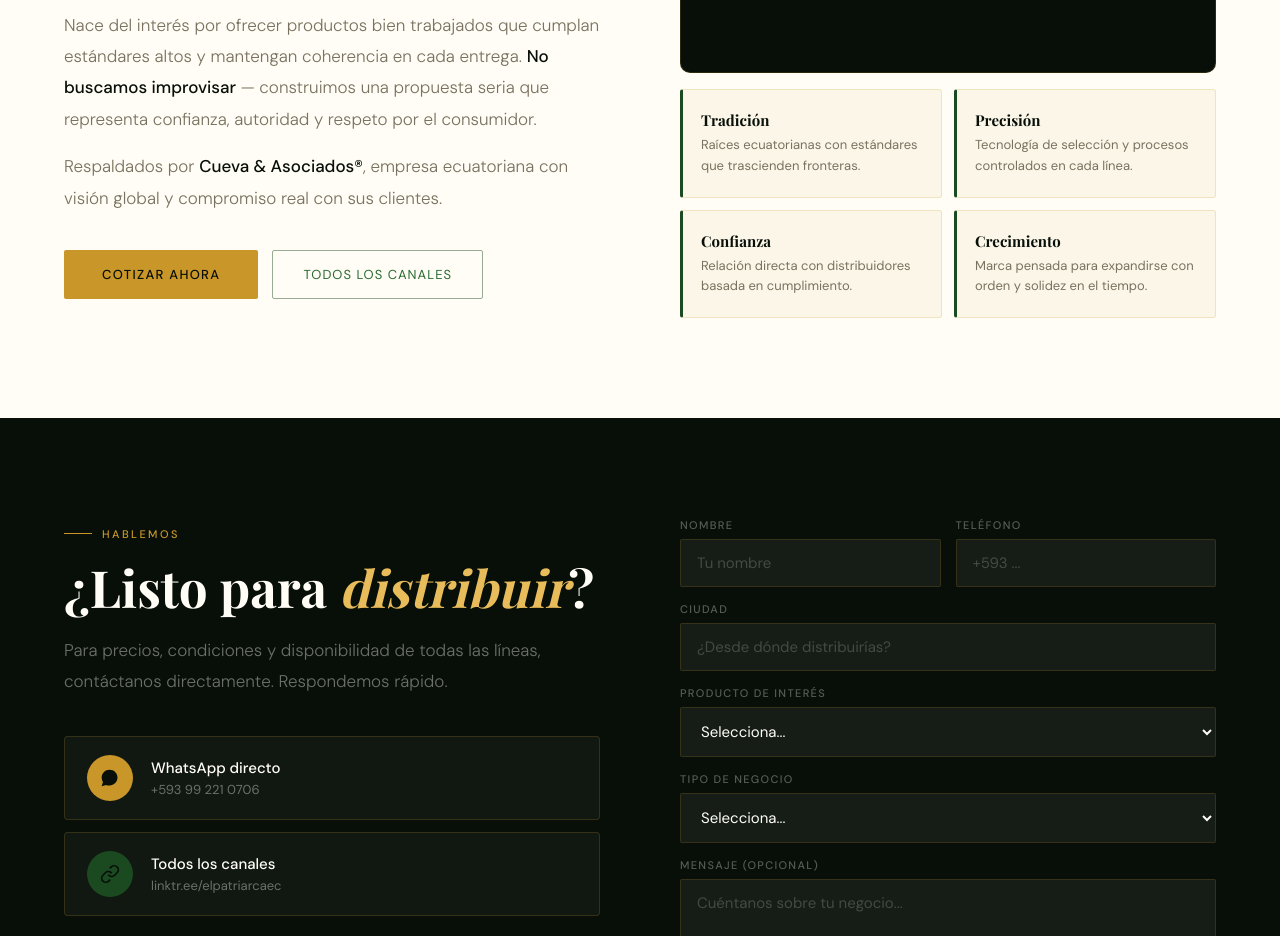
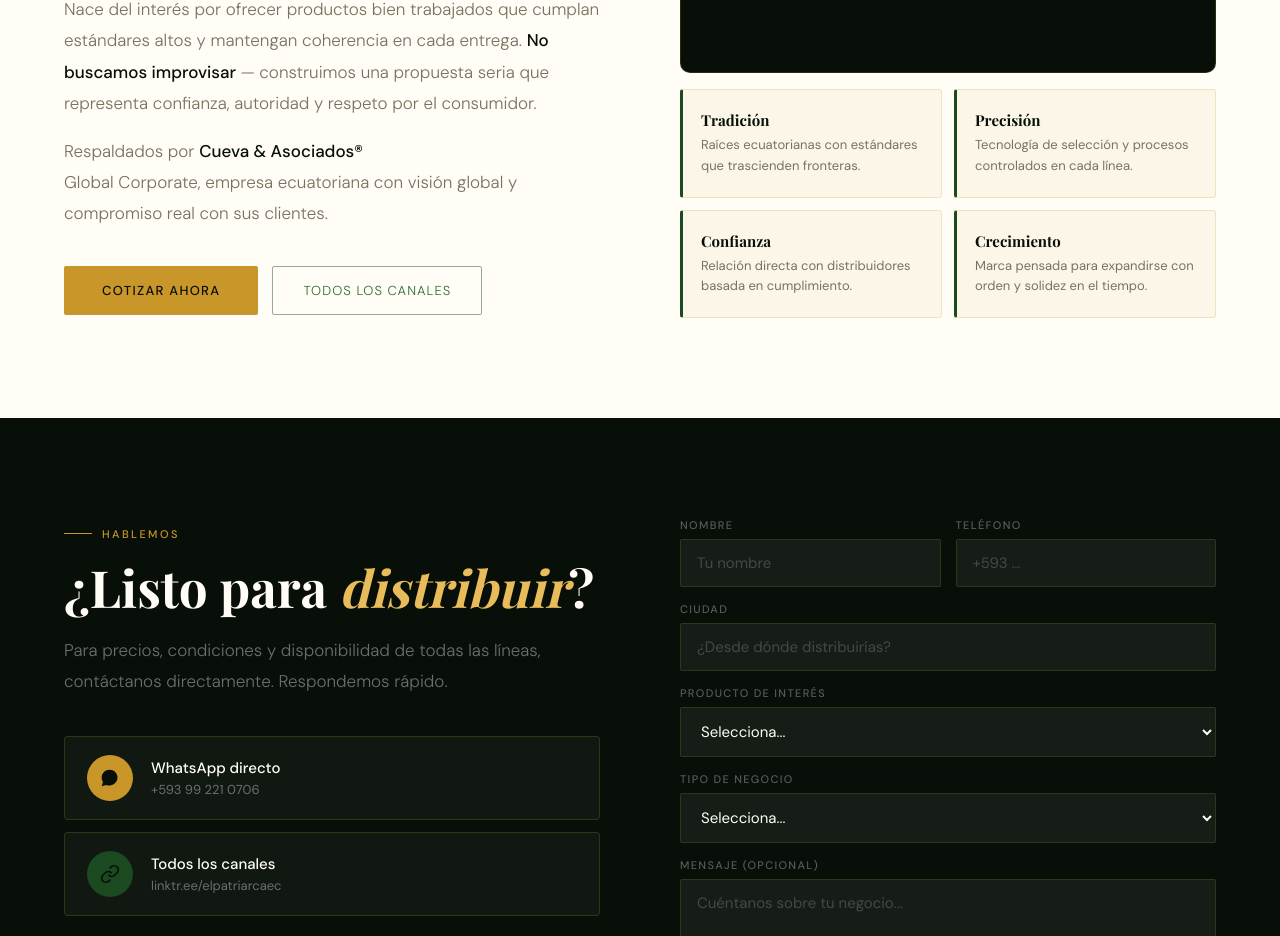
Before and after one commit to CuevAsociados/arroz, a plain HTML site: page index.html in a window 1280 px wide. Shown: the part 6660-7596 px from the top of the page. Drawn offline with nearby package versions, Linux system fonts and the light colour scheme; a web font is replaced by a local one.

```diff
--- a/index.html
+++ b/index.html
@@ -784,10 +784,10 @@
       <h2 class="stit">Cueva <span class="it">&amp; Asociados</span><br>Global Corporate</h2>
       <p class="nos-p"><strong>El Patriarca</strong> es una marca de productos premium creada con visión empresarial y un enfoque claro en calidad, responsabilidad y crecimiento sostenido.</p>
       <p class="nos-p">Nace del interés por ofrecer productos bien trabajados que cumplan estándares altos y mantengan coherencia en cada entrega. <strong>No buscamos improvisar</strong> — construimos una propuesta seria que representa confianza, autoridad y respeto por el consumidor.</p>
-      <p class="nos-p">Respaldados por <strong>Cueva &amp; Asociados®</strong>, empresa ecuatoriana con visión global y compromiso real con sus clientes.</p>
+      <p class="nos-p">Respaldados por <strong>Cueva &amp; Asociados®</strong><br>Global Corporate</h2>, empresa ecuatoriana con visión global y compromiso real con sus clientes.</p>
       <div style="margin-top:36px;display:flex;gap:14px;flex-wrap:wrap">
         <a href="https://wa.me/593992210706?text=Hola%20quiero%20cotizar%20El%20Patriarca" class="btn-gold" target="_blank">Cotizar ahora</a>
-        <a href="https://linktr.ee/elpatriarcaec" style="border:1px solid rgba(27,74,32,.45);color:var(--g3);padding:15px 30px;border-radius:2px;font-size:13px;font-weight:400;letter-spacing:.08em;text-transform:uppercase;text-decoration:none;transition:all .25s" target="_blank">Todos los canales</a>
+        <a href="https://linktr.ee/elpatriarcaec" style="border:1px solid rgba(27,74,32,.45);color:var(--g3);padding:15px 30px;border-radius:2px;font-size:13px;font-weight:300;letter-spacing:.08em;text-transform:uppercase;text-decoration:none;transition:all .25s" target="_blank">Todos los canales</a>
       </div>
     </div>
     <div>
```
